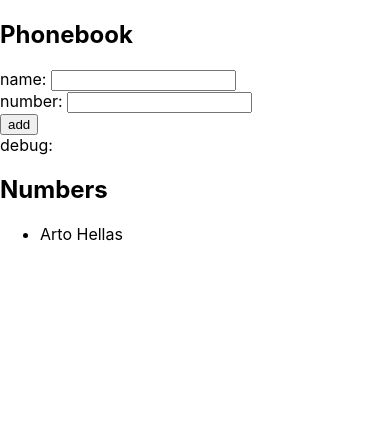
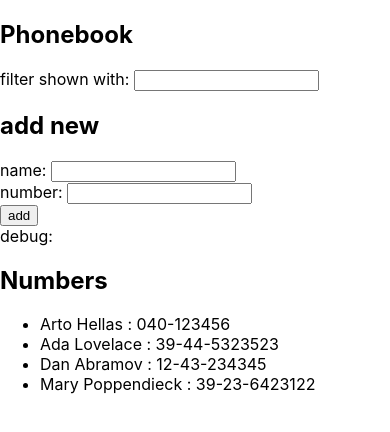
Before and after one commit to XeniaChe/FullstackOpen-2020, a React (Create React App) app in the folder Part-2/phonebook/: page / in a window 390 px wide. Shown: the top 432 px of the page. Built offline with nearby package versions, Linux system fonts and the light colour scheme.

Commit message:
Part-2 Phonebook Step 4

```diff
--- a/Part-2/phonebook/src/App.js
+++ b/Part-2/phonebook/src/App.js
@@ -2,9 +2,16 @@ import React, { useState } from 'react';
 import './App.css';
 
 const App = () => {
-	const [ persons, setPersons ] = useState([ { name: 'Arto Hellas' } ]);
+	// const [ persons, setPersons ] = useState([ { name: 'Arto Hellas' } ]);
+	const [ persons, setPersons ] = useState([
+		{ name: 'Arto Hellas', number: '040-123456' },
+		{ name: 'Ada Lovelace', number: '39-44-5323523' },
+		{ name: 'Dan Abramov', number: '12-43-234345' },
+		{ name: 'Mary Poppendieck', number: '39-23-6423122' }
+	]);
 	const [ newName, setNewName ] = useState('');
 	const [ newNumber, setNewNumber ] = useState('');
+	const [ filteredPersons, setfilteredPersons ] = useState([]);
 
 	const setNewNameHandler = (event) => {
 		let newName = event.target.value;
@@ -31,13 +38,27 @@ const App = () => {
 		if (newNameCheck) {
 			alert(`The name ${newName} is alredy added to the phonebook`);
 		} else {
-			setPersons([ ...personsCopy ]);
+			setPersons(personsCopy);
 		}
 	};
+
+	const setFilterHandler = (event) => {
+		let newNameFilter = event.target.value;
+		let filtered = persons.filter(
+			(el) => el.name.toLowerCase() === newNameFilter
+		);
+		setfilteredPersons(filtered);
+	};
+
+	let namesToShow = filteredPersons.length >= 1 ? filteredPersons : persons;
 
 	return (
 		<div>
 			<h2>Phonebook</h2>
+			<div>
+				filter shown with: <input onChange={setFilterHandler} />
+			</div>
+			<h2>add new</h2>
 			<form onSubmit={addNewContactHandler}>
 				<div>
 					name: <input onChange={setNewNameHandler} />
@@ -51,7 +72,13 @@ const App = () => {
 				<div>debug: {newName}</div>
 			</form>
 			<h2>Numbers</h2>
-			<ul>{persons.map((el) => <li key={el.name}>{el.name}</li>)}</ul>
+			<ul>
+				{namesToShow.map((el) => (
+					<li key={el.name}>
+						{el.name} : {el.number}
+					</li>
+				))}
+			</ul>
 		</div>
 	);
 };
```
